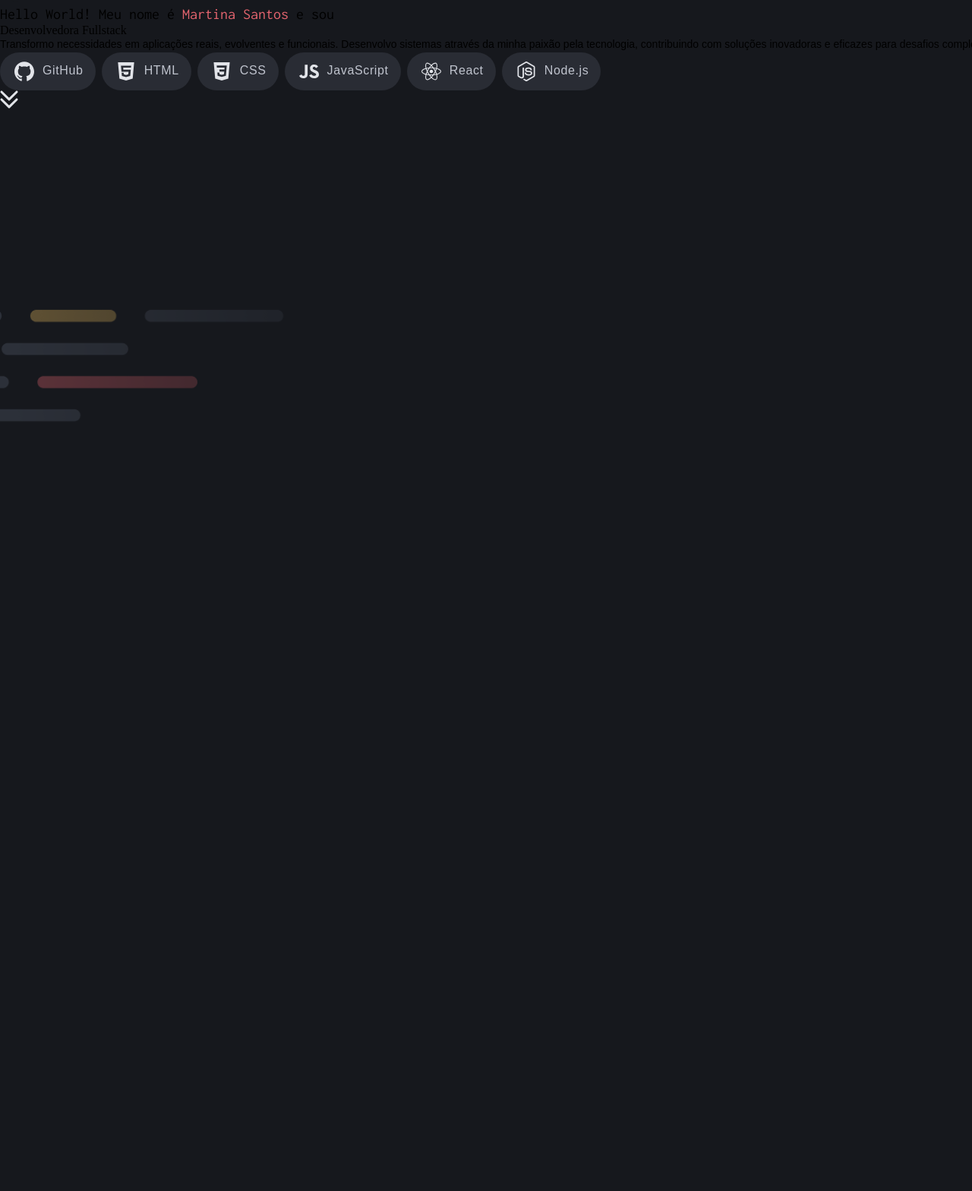
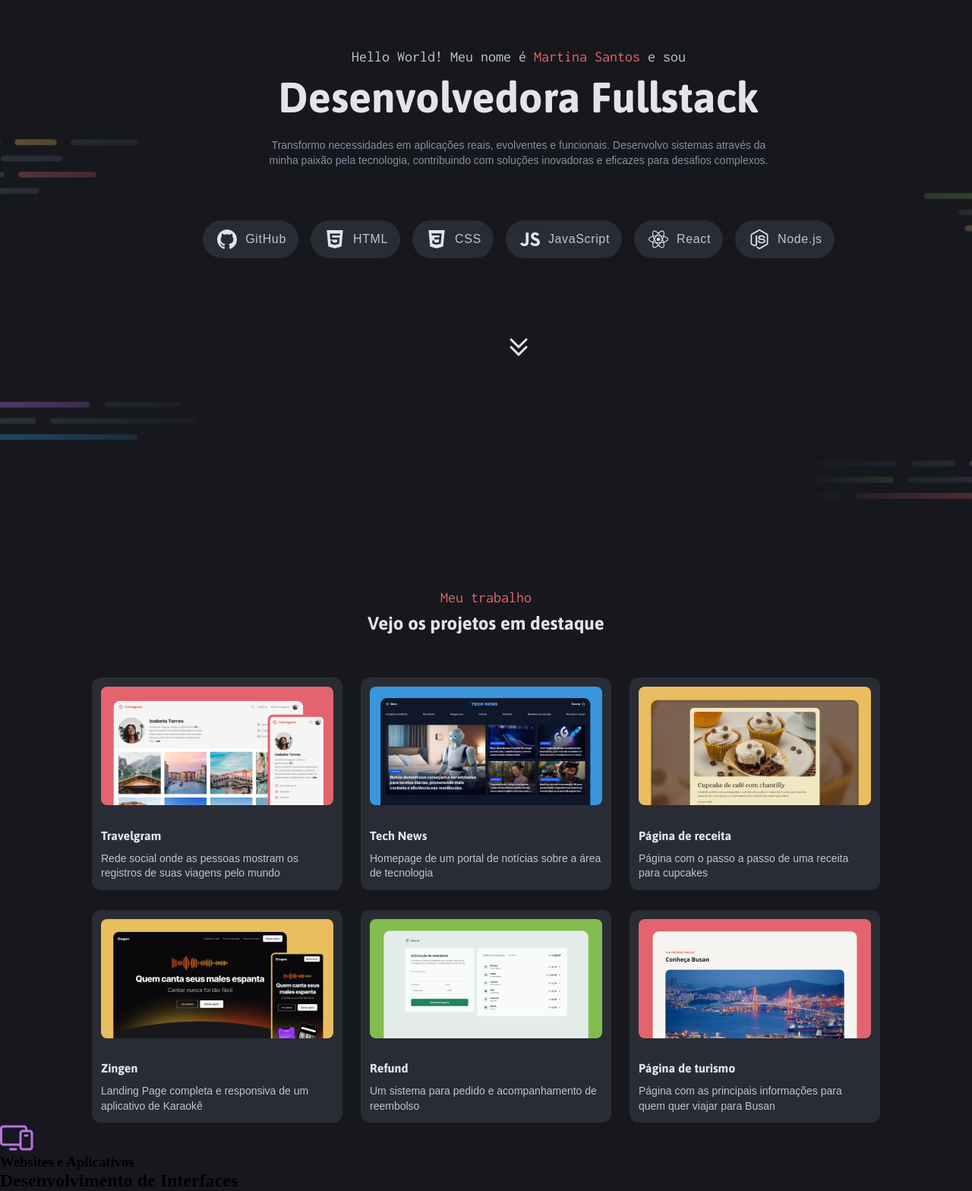
Before and after one commit to CidesNetto2/Oitavo-Projeto, a plain HTML site: page index.html in a window 1280 px wide. Shown: the part 31-1599 px from the top of the page at 76% size. Before the commit the page ends 800 px from the top, so only its background shows below. Drawn offline with Linux system fonts and the light colour scheme.

Commit message:
fiz muita coisa hj (section, and a lot things)

```diff
--- a/index.html
+++ b/index.html
@@ -28,8 +28,8 @@
   <link href="https://fonts.googleapis.com/css2?family=Maven+Pro:wght@400..900&display=swap" rel="stylesheet">
 
 </head>
-<body>
-    <main id="bg-1">
+<body id="intro">
+    <main class="img-bg">
       <section>
       <div class="img-container">
         <img src="assets/Border.svg" alt="">
@@ -38,17 +38,23 @@
       </div>
     </section>
       <section>
-     <nav class="subtitle">
+     <nav>
+      <p class="subtitle">
         Hello World! Meu nome é <span style="color: var(--red);">Martina Santos</span> e sou
+      </p>
     </nav>
-     <nav class="title-lg">
-      Desenvolvedora Fullstack
+     <nav>
+      <p class="title-lg">
+        Desenvolvedora Fullstack
+      </p>
     </nav>
-     <nav class="text-sm">
-      Transformo necessidades em aplicações reais, evolventes e funcionais. Desenvolvo sistemas através da minha paixão pela tecnologia, contribuindo com soluções inovadoras e eficazes para desafios complexos.
+     <nav>
+      <p class="text-sm">
+        Transformo necessidades em aplicações reais, evolventes e funcionais. Desenvolvo sistemas através da <br> minha paixão pela tecnologia, contribuindo com soluções inovadoras e eficazes para desafios complexos.
+      </p>
      </nav>
     </section>
-     <nav id="social_media" class="grid grid-flow-col">
+     <nav id="social_media">
        <span class="content-tag">
          <img src="assets/social midia/GitHub.svg" alt="GitHub">
          <span>GitHub</span>
@@ -72,11 +78,110 @@
         <span class="content-tag">
           <img src="assets/social midia/Node.js.svg" alt="Node.js">
           <span>Node.js</span>
+        </span>
+      </nav>
+     <nav>
+       <span id="down">
+         <img src="assets/icons/downlines.svg" alt="">
       </span>
-     </nav>
-     <nav>
-      <img src="assets/icons/downlines.svg" alt="">
-     </nav>
+    </nav>
     </main>
 </body>
+<header>
+  <nav>
+    <p>
+
+    </p>
+  </nav>
+  <nav>
+    <p>
+
+    </p>
+  </nav>
+                  <!-- CARDS -->
+  <main id="intro2">
+    <nav class="subtitle2">
+      Meu trabalho
+    </nav>
+    <nav class="title-md2">
+      Vejo os projetos em destaque
+    </nav>
+    <section class="layout-container">
+      <nav class="project">
+        <img src="assets/Thumbnails/Thumbnail_Project-01.png" alt="Travelgram">
+          <h1 class="card-title">
+            Travelgram
+          </h1>
+          <h2 class="card-subtitle">
+            Rede social onde as pessoas mostram os registros de suas viagens pelo mundo
+          </h2>
+      </nav>
+
+      <nav class="project">
+        <img src="assets/Thumbnails/Thumbnail_Project-02.png" alt="Tech News">
+          <h1 class="card-title">
+            Tech News
+          </h1>
+          <h2 class="card-subtitle">
+            Homepage de um portal de notícias sobre a área de tecnologia
+          </h2>
+      </nav>
+
+      <nav class="project">
+        <img src="assets/Thumbnails/Thumbnail_Project-03.png" alt="Página de receita">
+          <h1 class="card-title">
+            Página de receita
+          </h1>
+          <h2 class="card-subtitle">
+            Página com o passo a passo de uma receita para cupcakes
+          </h2>
+      </nav>
+
+      <nav class="project">
+        <img src="assets/Thumbnails/Thumbnail_Project-04.png" alt="Zingen">
+          <h1 class="card-title">
+            Zingen
+          </h1>
+          <h2 class="card-subtitle">
+            Landing Page completa e responsiva de um aplicativo de Karaokê
+          </h2>
+      </nav>
+
+      <nav class="project">
+        <img src="assets/Thumbnails/Thumbnail_Project-05.png" alt="Refund">
+          <h1 class="card-title">
+            Refund
+          </h1>
+          <h2 class="card-subtitle">
+            Um sistema para pedido e acompanhamento de reembolso
+          </h2>
+      </nav>
+
+      <nav class="project">
+        <img src="assets/Thumbnails/Thumbnail_Project-06.png" alt="Página de turismo">
+          <h1 class="card-title">
+            Página de turismo
+          </h1>
+          <h2 class="card-subtitle">
+            Página com as principais informações para quem quer viajar para Busan
+          </h2>
+      </nav>
+    </section>
+  </main>
+  <main>
+    <nav></nav>
+    <nav></nav>
+     <section>
+      <nav>
+        <img src="assets/My services/PC.svg" alt="PC">
+        <h1>
+          Websites e Aplicativos
+        </h1>
+        <h2>
+          Desenvolvimento de Interfaces
+        </h2>
+      </nav>
+     </section>
+  </main>
+</header>
 </html>
--- a/styles/global.css
+++ b/styles/global.css
@@ -20,9 +20,9 @@
   --gray-600:#E2E4E9;
   /* Fonte Asap */
   --font-asap:'Asap', sans-serif;
-  --title-lg:700 56px/120% var(--font-family);
-  --title-md:700 24px/120% var(--font-family);
-  --title-sm:700 16px/120% var(--font-family);
+  --title-lg:700 56px/120% var(--font-asap);
+  --title-md:700 24px/120% var(--font-asap);
+  --title-sm:700 16px/120% var(--font-asap);
   /* Fonte Incosolata */
   --font-inconsolata:'Inconsolata', sans-serif;
   --subtitle:400 20px/120% var(--font-inconsolata);
@@ -38,11 +38,16 @@ body {
 
 #social_media {
   display: flex;
-  gap: 8px;
+  gap: 16px;
+  justify-content: center;
+  margin-top: 69px;
 }
 
-#social_media span {
-  align-items: center;
+#down {
+  display: flex;
+  justify-content: center;
+  margin-top: 105px;
+  margin-bottom: 57px;
 }
 
 .content-tag {
@@ -54,11 +59,101 @@ body {
   font: var(--text-md);
   letter-spacing: 0.04em;
   color: var(--gray-500);
+  align-items: center;
 }
 
-#bg-1 {
+.img-bg {
   background-image: url(../assets/Backgrounds/Background_Contacts.png);
-  background-repeat: no-repeat;
+  position: relative;
   width: 1366px;
   height: 750px;
+  background-size: cover;
 }
+
+.title-md {
+  font: var(--title-md);
+  color: #E2E4E9;
+  text-align: center;
+}
+
+.title-md2 {
+  font: var(--title-md);
+  color: #E2E4E9;
+  text-align: center;
+  margin-bottom: 56px;
+}
+
+.text-sm {
+  color: var(--gray-400);
+  font: var(--text-sm);
+  text-align: center;
+  margin-top: 20px;
+}
+
+.title-lg {
+  color: var(--gray-600);
+  font: var(--title-lg);
+  text-align: center;
+  margin-top: 8px;
+}
+
+.subtitle {
+  text-align: center;
+  margin-top: 56px;
+  font: var(--subtitle);
+  color: var(--gray-500);
+}
+
+.subtitle2 {
+  text-align: center;
+  margin-top: 56px;
+  font: var(--subtitle);
+  color: var(--red);
+  margin-bottom: 8px;
+}
+
+.card-title {
+  font: var(--title-sm);
+  color: #E2E4E9;
+}
+
+.card-subtitle {
+  font: var(--text-sm);
+  color: #C0C4CE;
+}
+
+.layout-container {
+  display: grid;
+  grid-template-columns: repeat(3, 0fr);
+  gap: 24px;
+  justify-content: center;
+}
+
+.project {
+  display: flex;
+  flex-direction: column;
+  background-color: #292C34;
+  border-radius: 12px;
+  padding: 12px;
+  width: 100%;
+  max-width: 330px;
+  height: 100%;
+  max-height: 280px;
+  justify-content: space-between;
+  margin-bottom: 24px;
+}
+
+.project img {
+  border-radius: 8px;
+}
+
+.project h1 {
+  margin-top: 20px;
+}
+
+#intro2 {
+  max-width: 1366px;
+  width: 100%;
+  max-height: 917px;
+  height: 100%;
+}
```
Also changed, not shown: assets/My services/Infinity.svg (added), assets/My services/PC.svg (added), assets/My services/Server.svg (added).
